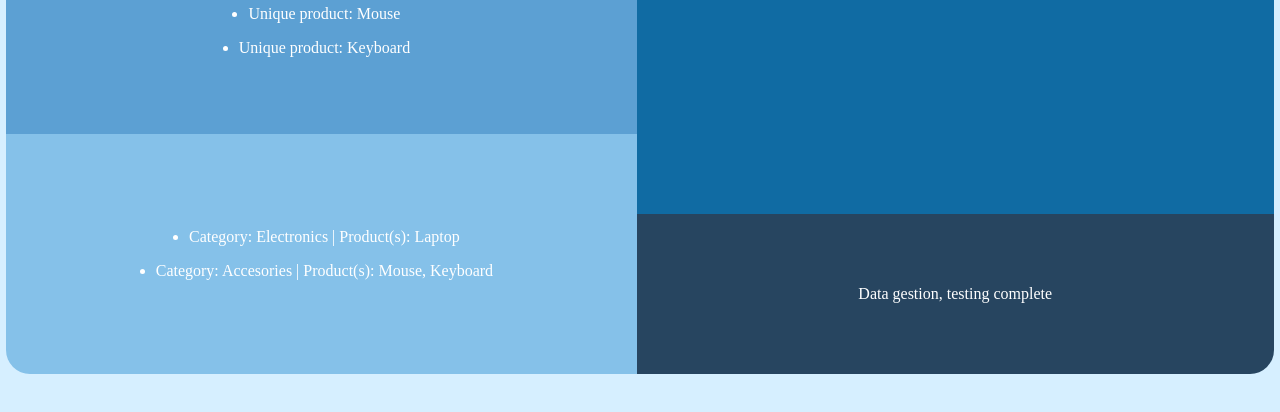
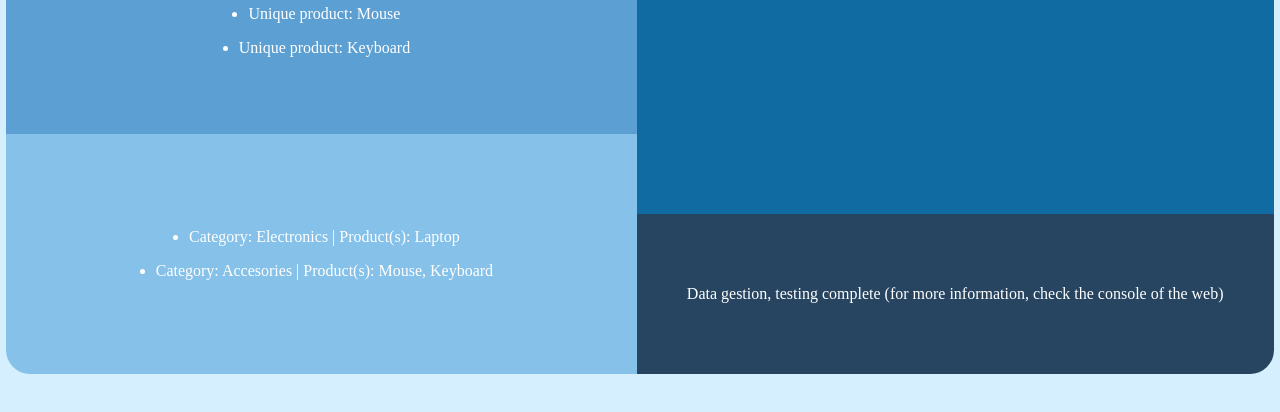
Before and after one commit to Windtheking/Coding_riwi_backup, a plain HTML site: page Module_2/week2_js/To_compress/index.html in a window 1280 px wide. Shown: the part 386-798 px from the top of the page. Drawn offline with Linux system fonts and the light colour scheme; a web font is replaced by a local one.

Commit message:
final changes

```diff
--- a/Module_2/week2_js/To_compress/gestion_datos.js
+++ b/Module_2/week2_js/To_compress/gestion_datos.js
@@ -35,9 +35,14 @@ const productMap = new Map([
 ])
 console.log("Products and categories Map", productMap)
 
+
+// every "document.createElement" is used to create new elements to inert information with appendchild
 let pCointainer = document.createElement('p')
+// every "textConent" variable is used to add to a created element the content needed
 pCointainer.textContent = 'This is the Map array'
+// every "className" variable is to asign a class to the created element
 pCointainer.className = "Ptext1"
+// every "appendChild" is used to add created elements to others
 mylist.appendChild(pCointainer)
 
 // Product object iteration with for...in and for...of
@@ -49,6 +54,7 @@ for (const id in products){
     mylist.appendChild(newlistItem)
 }
 
+// productSet iteration
 for (const product of productSet) {
     console.log("Funciona 2");
     let newlistItem = document.createElement('li');
@@ -68,9 +74,7 @@ productMap.forEach((products, key) => {
 
 let newdiv1 = document.createElement("div")
 newdiv1.className = "Div2";
-newdiv1.textContent = "Data gestion, testing complete";
+newdiv1.textContent = "Data gestion, testing complete (for more information, check the console of the web)";
 mainInBody.appendChild(newdiv1)
-// mainInBody.appendChild("Products list(Object)", products));
-// mainInBody.appendChild("Products list(Object)", products));
 console.log("Products list(Set)", productSet);
 console.log("Products list(Map)", productMap);
--- a/Module_2/week2_js/To_compress/tyle.css
+++ b/Module_2/week2_js/To_compress/tyle.css
@@ -20,7 +20,7 @@ body{
 
 
 
-@media (max-width: 768px) {
+@media (max-width: 767px) {
     body {
         background-color: #D6EFFF;
     }
@@ -103,6 +103,7 @@ body{
         justify-content: center;
         align-items: center;
         border-radius: 0vh 0vh 3vh 0vh;
+        padding: 3vh;
     }
 }
 
@@ -178,5 +179,6 @@ body{
         justify-content: center;
         align-items: center;
         border-radius: 0vh 0vh 3vh 0vh;
+        padding: 3vh;
     }
 }
```
Also changed, not shown: Module_2/week2_js/To_compress/readme.md, Readme.md.
